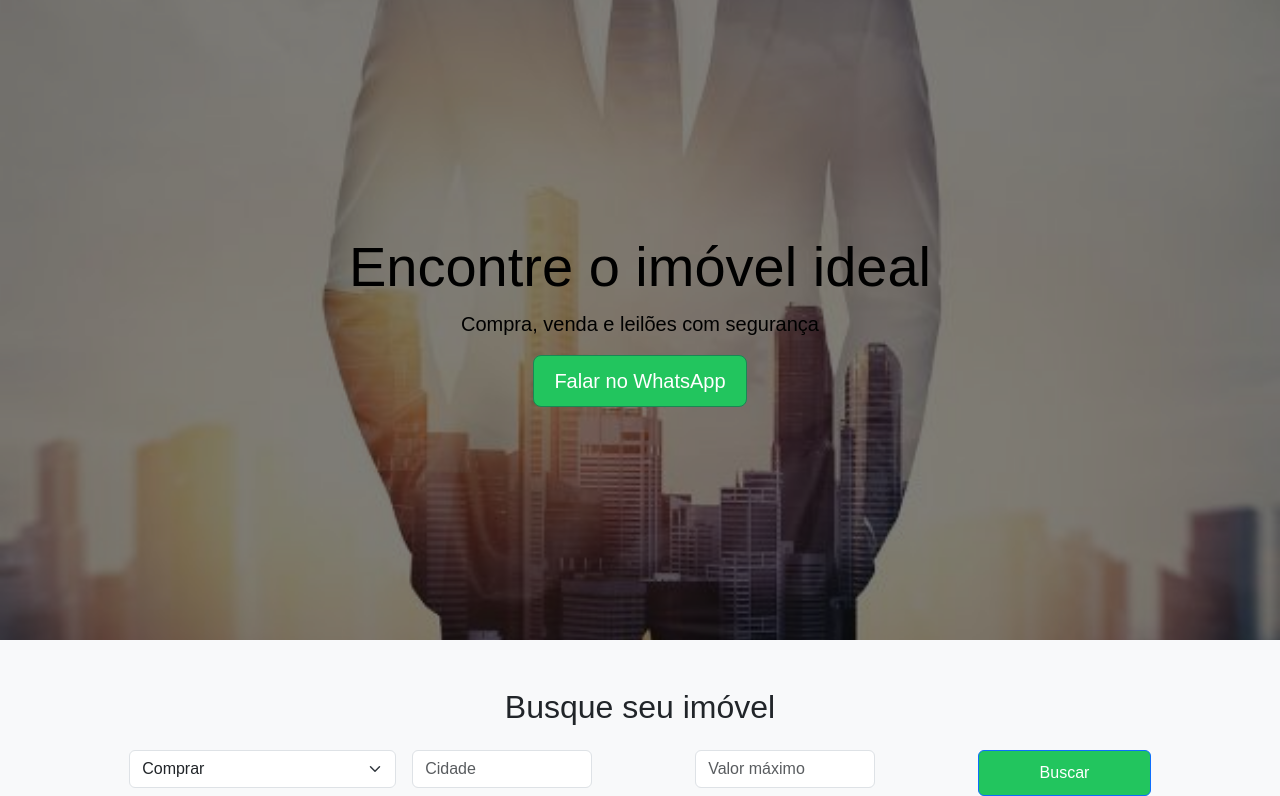
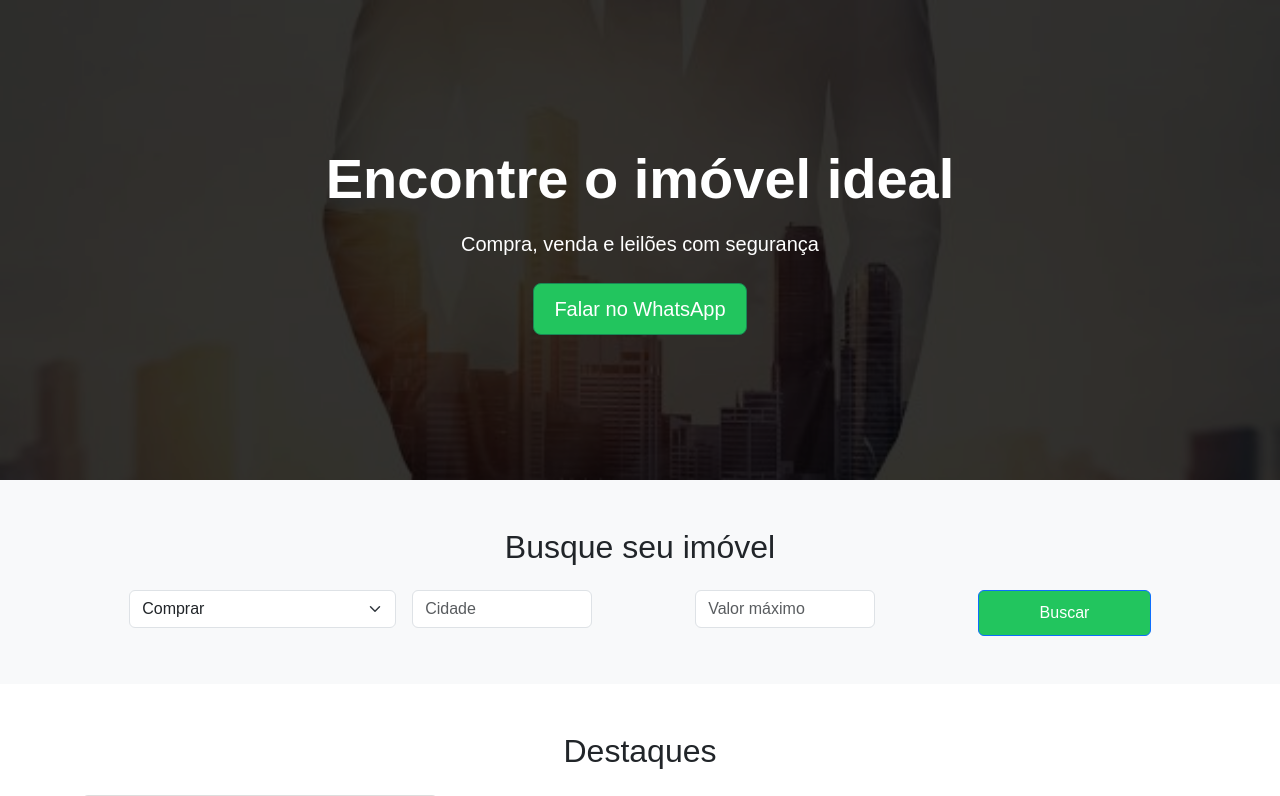
Before and after one commit to victorMedeiros82/axiaImob, a Django app: page / in a window 1280 px wide. Shown: the part 56-852 px from the top of the page. Run offline with Django 5.2, Linux system fonts and the light colour scheme; data comes from the database, SQL or seed files in the repository.

Commit message:
alterando varios arquivos

```diff
--- a/templates/core/home.html
+++ b/templates/core/home.html
@@ -50,14 +50,16 @@
       </nav>
 
     <!-- HERO -->
-    <section class="hero d-flex align-items-center text-center text-black">
+    <section class="hero d-flex align-items-center text-center text-white" style="background: url('{% static 'img/hero.jpg' %}') no-repeat center center; background-size: cover; min-height: 60vh; position: relative;">
+      <!-- Overlay para escurecer a imagem e destacar o texto -->
+      <div style="position: absolute; top: 0; left: 0; right: 0; bottom: 0; background-color: rgba(0,0,0,0.6); z-index: 1;"></div>
 
-    <div class="container">
-        <h1 class="display-4">Encontre o imóvel ideal</h1>
-        <p class="lead">Compra, venda e leilões com segurança</p>
-        <a href="#" class="btn btn-success btn-lg">Falar no WhatsApp</a>
-    </div>
-</section>
+      <div class="container" style="position: relative; z-index: 2;">
+          <h1 class="display-4 fw-bold mb-3">Encontre o imóvel ideal</h1>
+          <p class="lead mb-4">Compra, venda e leilões com segurança</p>
+          <a href="#" class="btn btn-success btn-lg">Falar no WhatsApp</a>
+      </div>
+    </section>
 
     <!-- BUSCA -->
     <section class="py-5 bg-light">
```
